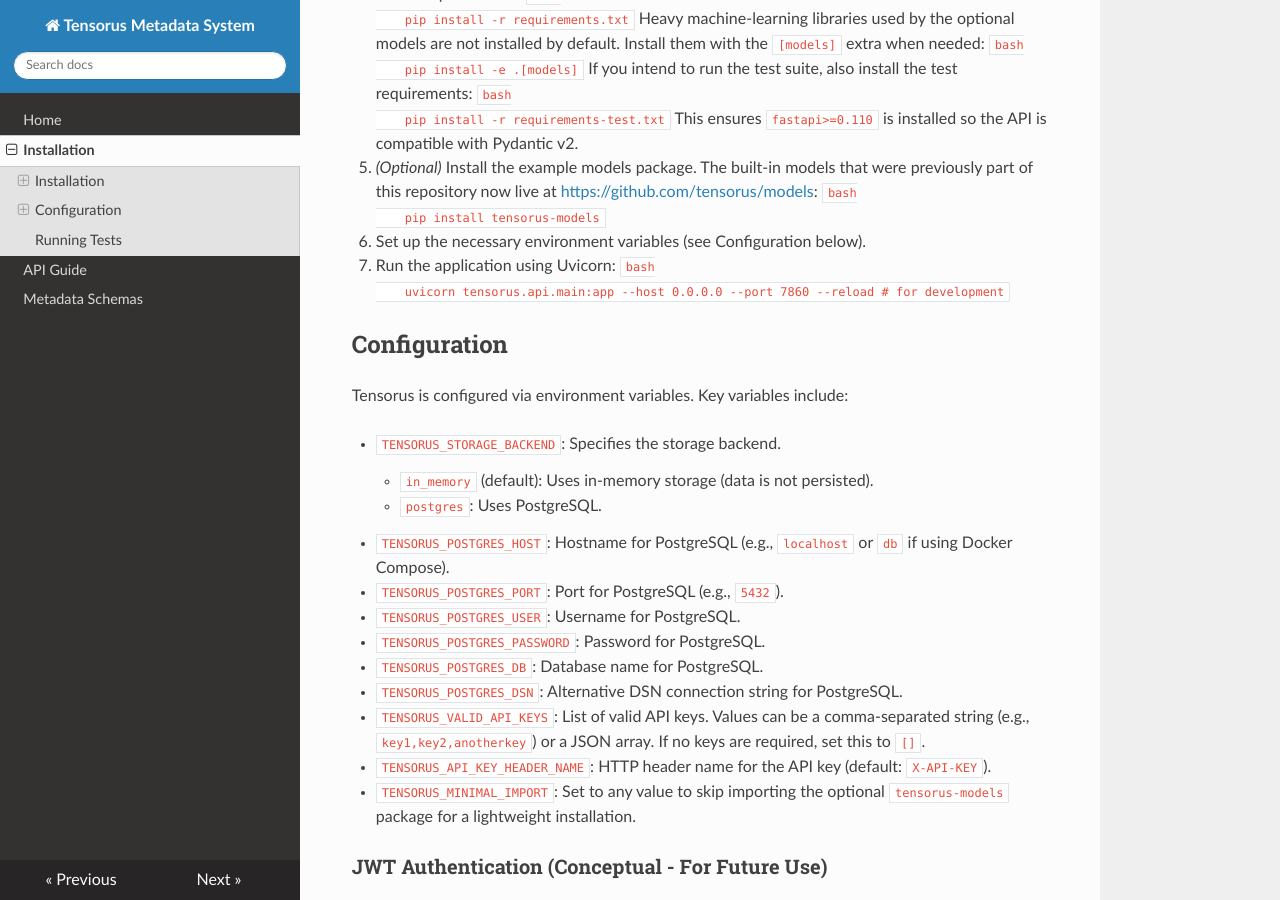
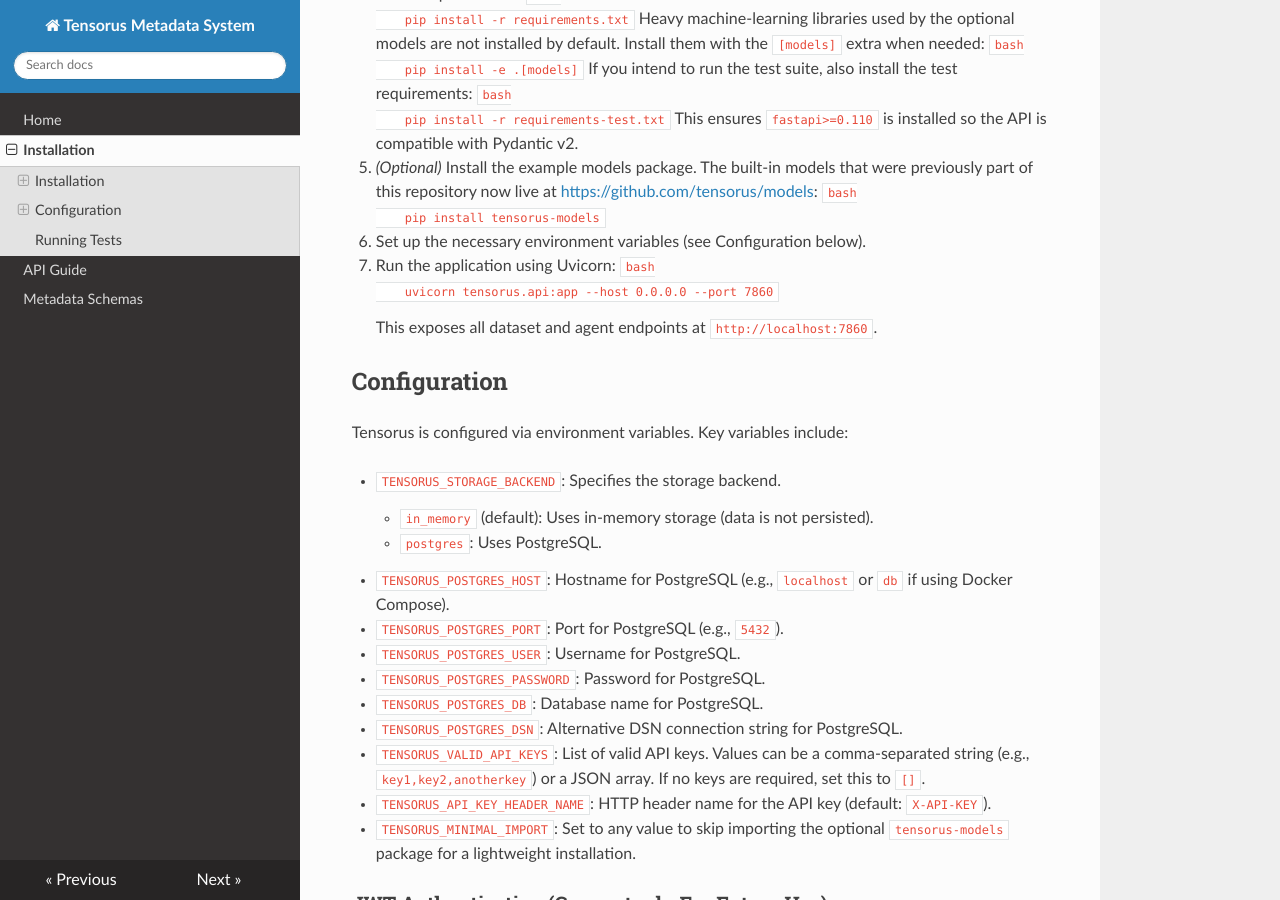
Before and after one commit to tensorus/tensorus, an MkDocs documentation site: the page built from docs/installation.md, in a window 1280 px wide and 900 px high, scrolled down 701 px. Built offline with MkDocs 1.6.1, drawn with Linux system fonts in a browser that asks for light colours; nearby versions of some CDN libraries.

Commit message:
docs: update uvicorn instructions

````diff
--- a/docs/installation.md
+++ b/docs/installation.md
@@ -47,8 +47,10 @@
 6.  Set up the necessary environment variables (see Configuration below).
 7.  Run the application using Uvicorn:
     ```bash
-    uvicorn tensorus.api.main:app --host 0.0.0.0 --port 7860 --reload # for development
+    uvicorn tensorus.api:app --host 0.0.0.0 --port 7860
     ```
+
+    This exposes all dataset and agent endpoints at `http://localhost:7860`.
 
 ## Configuration
 
````
Also changed, not shown: README.md (+4 -4 lines).
